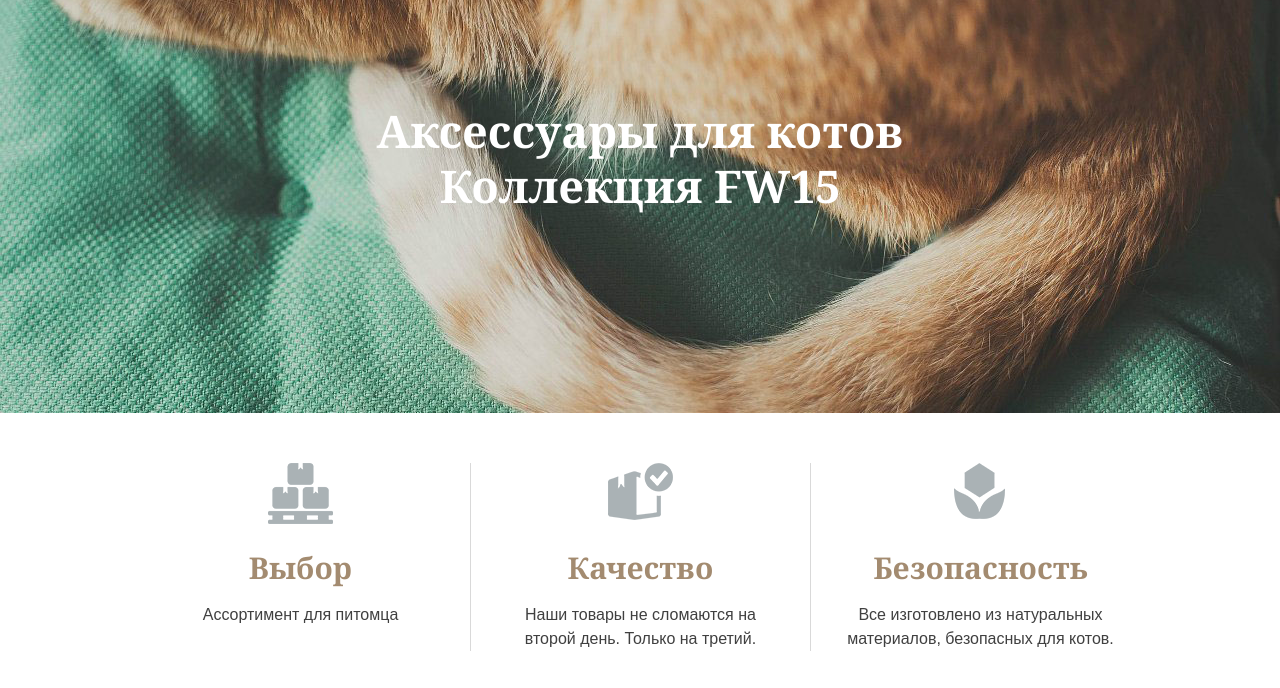
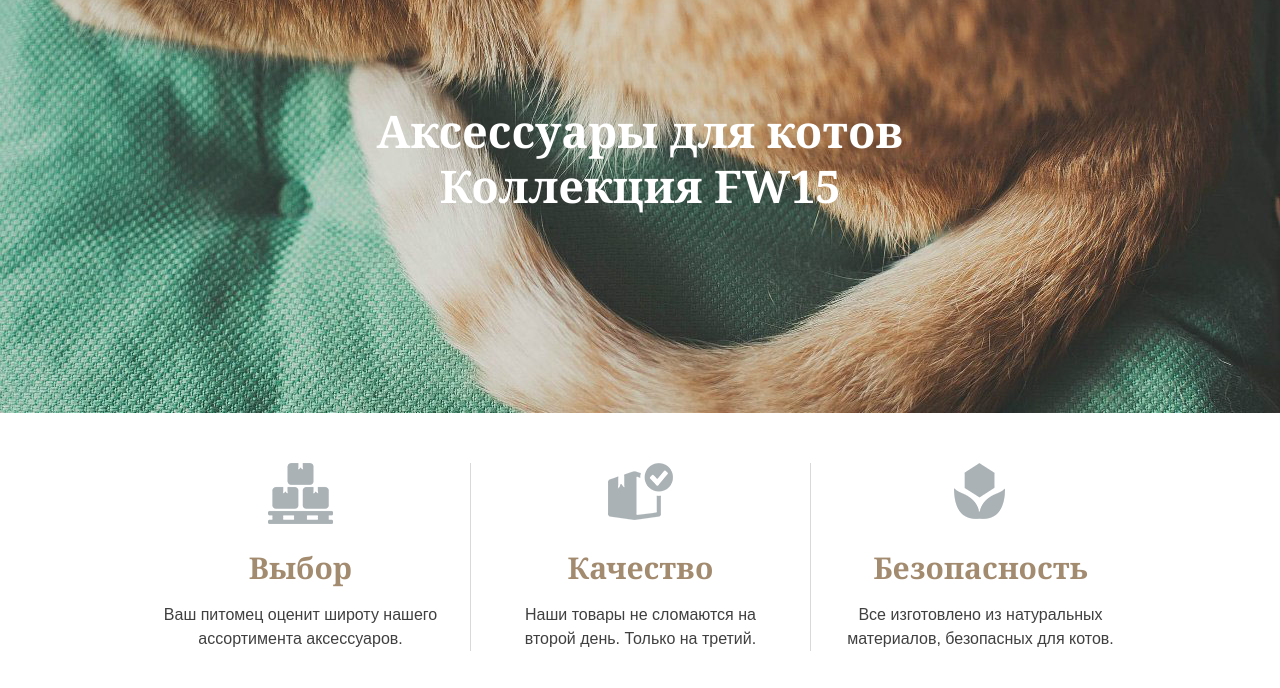
Before and after one commit to alexnorwjap/keks, a plain HTML site: page keksby-11-part/index.html in a window 1280 px wide. Shown: the part 112-800 px from the top of the page. Drawn offline with Linux system fonts and the light colour scheme.

Commit message:
Revert "Изменили текст в "Выборе""
This reverts commit 81e12e1918c9a1d0742b007f344ca00780468ad5.

```diff
--- a/keksby-11-part/index.html
+++ b/keksby-11-part/index.html
@@ -31,7 +31,7 @@
         <ul class="clearfix">
           <li class="feature-item feature-choice">
             <h2 class="feature-title">Выбор</h2>
-            <p>Ассортимент для питомца</p>
+            <p>Ваш питомец оценит широту нашего ассортимента аксессуаров.</p>
           </li>
           <li class="feature-item feature-quality">
             <h2 class="feature-title">Качество</h2>
```
